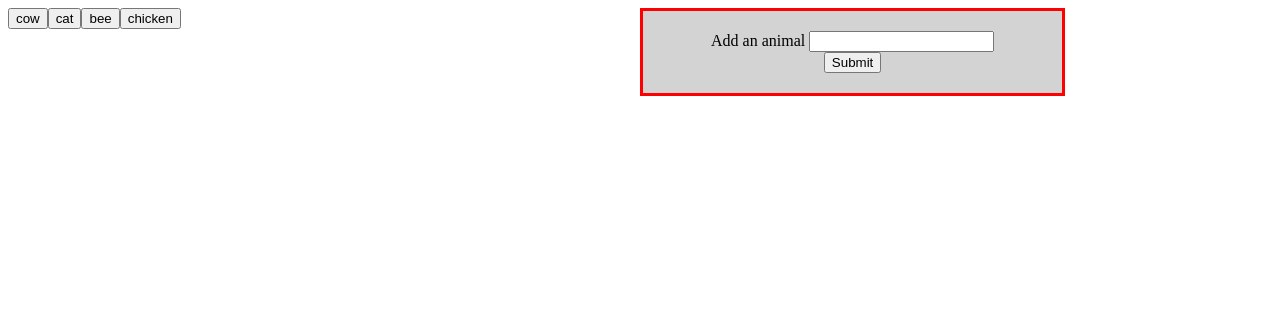
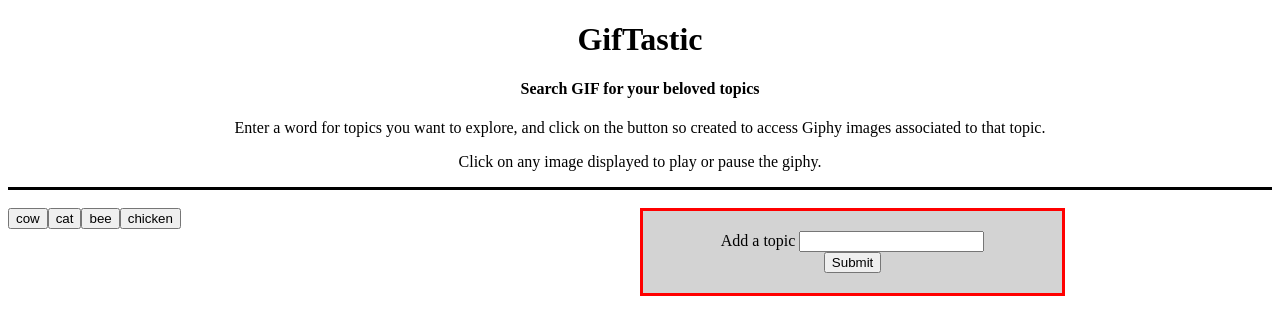
Before and after one commit to Nzibosco/GifTastic, a plain HTML site: page index.html in a window 1280 px wide. Drawn offline with nearby package versions, Linux system fonts and the light colour scheme.

Commit message:
added some css and text for guidance

```diff
--- a/assets/css/style.css
+++ b/assets/css/style.css
@@ -4,7 +4,9 @@
 }
 
 .gif{
-    width: 190px;
+    width: 200px;
+    margin: 20px;
+    height: 150px;
 }
 .search {
     float:left;
@@ -22,3 +24,7 @@
     width: 50%;
     height: 50px;
 }
+.info-card{
+    text-align: center;
+    border-bottom: solid;
+}
--- a/index.html
+++ b/index.html
@@ -11,10 +11,18 @@
 
 <body>
     <div class="container">
+        <div class="info-card">
+            <h1 id="title">GifTastic</h1>
+            <h4 id="guide">Search GIF for your beloved topics</h4>
+            <p class="how-to">Enter a word for topics you want to explore, and click on the button so created to access
+                Giphy images associated to that topic.</p>
+            <p class="how-to">Click on any image displayed to play or pause the giphy.</p>
+        </div>
+        <br>
         <div id="buttons">
         </div>
         <form class="search">
-            <label for="search-giphys">Add an animal</label>
+            <label for="search-giphys">Add a topic</label>
             <input type="text" id="search-giphys"> <br>
             <input type="Submit" id="submit" value="Submit">
         </form>
```
